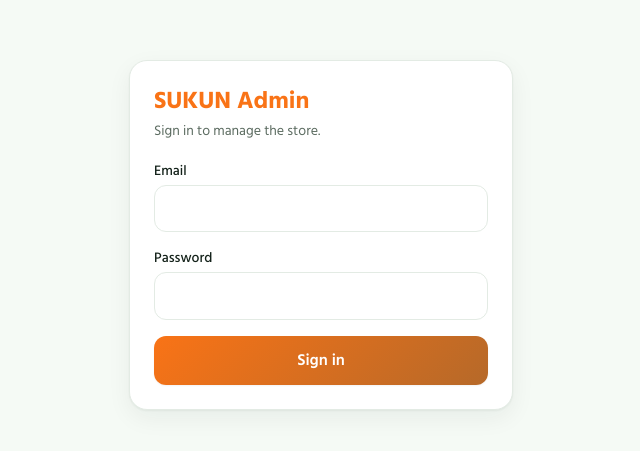
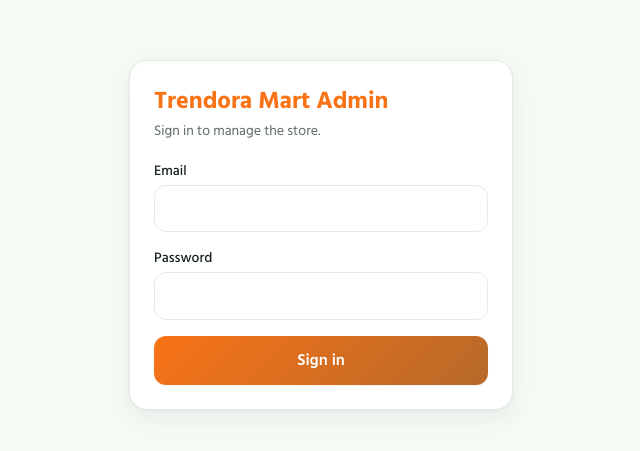
Before and after one commit to siamwd/sukunmart, a Next.js app: page /admin-login in a window 1280 px wide. Shown: the part 165-616 px from the top of the page, without its empty margins (319-959 px from the left). Built offline with nearby package versions, Linux system fonts and the light colour scheme; no server answers.

Commit message:
Update admin login header text

```diff
--- a/src/app/admin-login/page.js
+++ b/src/app/admin-login/page.js
@@ -10,7 +10,7 @@ export default async function AdminLogin() {
   return (
     <main className="flex min-h-dvh items-center justify-center bg-surface p-4">
       <div className="card w-full max-w-sm p-6">
-        <h1 className="mb-1 text-2xl font-bold text-brand">SUKUN Admin</h1>
+        <h1 className="mb-1 text-2xl font-bold text-brand">Trendora Mart Admin</h1>
         <p className="mb-5 text-sm text-muted">Sign in to manage the store.</p>
         <LoginForm />
       </div>
```
